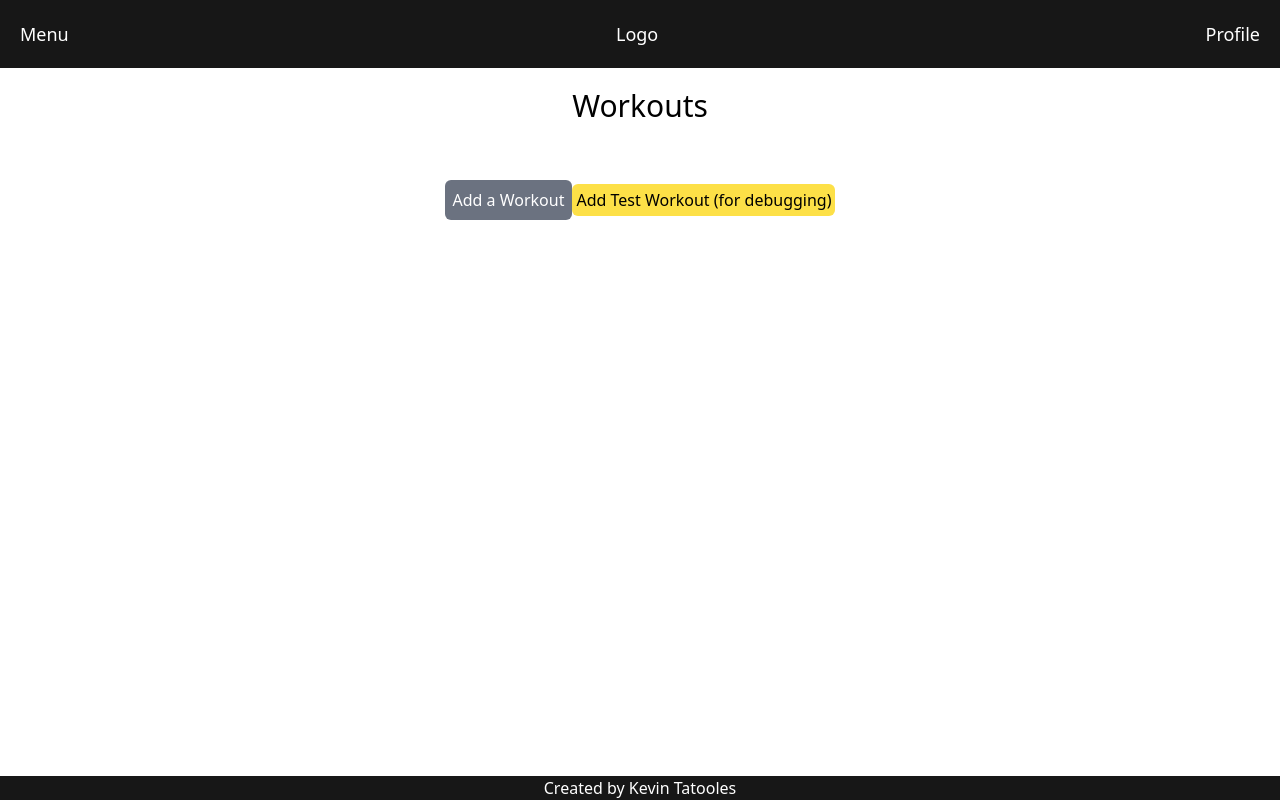
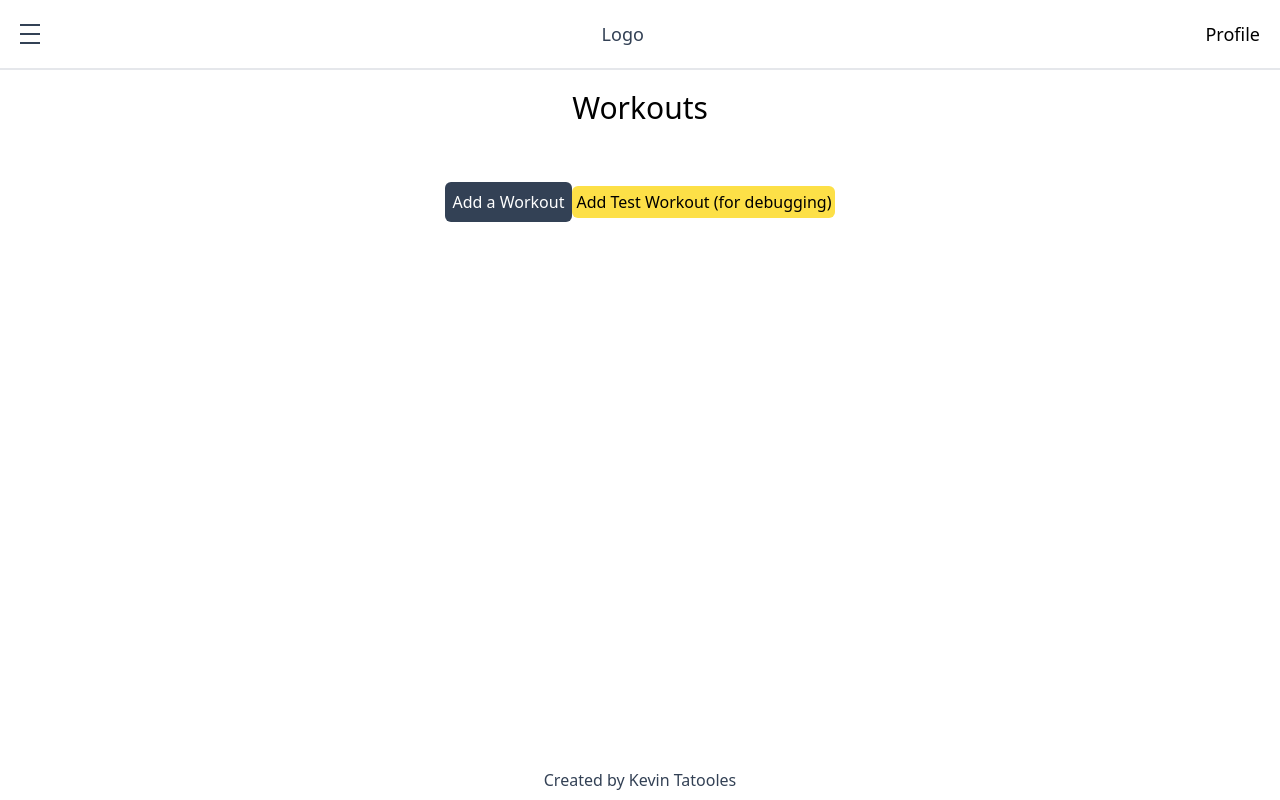
Before and after one commit to Tatooles/next-fitness-tracker, a Next.js app: page /workouts in a window 1280 px wide. Built offline with nearby package versions, Linux system fonts and the light colour scheme.

Commit message:
Add menu icon and some color changes

```diff
--- a/app/Modal.tsx
+++ b/app/Modal.tsx
@@ -17,7 +17,7 @@ export default function Modal({
     <>
       <div
         onClick={handleClose}
-        className="fixed top-0 left-0 bottom-0 right-0 z-10 bg-black bg-opacity-50"
+        className="fixed top-0 left-0 bottom-0 right-0 z-10 bg-slate-700 bg-opacity-50"
       ></div>
       {children}
     </>,
--- a/app/Sidebar.tsx
+++ b/app/Sidebar.tsx
@@ -10,7 +10,7 @@ export default function Sidebar({
 }) {
   return (
     <div
-      className={`fixed top-0 left-0 z-20 h-full w-40 bg-gray-300 ${
+      className={`fixed top-0 left-0 z-20 h-full w-40 bg-white ${
         isOpen ? "translate-x-0" : "-translate-x-full"
       } duration-300 ease-in-out `}
     >
--- a/app/layout.tsx
+++ b/app/layout.tsx
@@ -15,24 +15,31 @@ export default function RootLayout({
         <div id="modal"></div>
         <div
           id="root"
-          className="container mx-auto flex h-screen flex-col bg-[#171717]"
+          className="container mx-auto flex h-screen flex-col bg-white"
         >
           <Sidebar isOpen={sidebarOpen} setIsOpen={setSidebarOpen} />
           <div
             onClick={() => setSidebarOpen(false)}
-            className={`fixed top-0 bottom-0 left-0 right-0 z-10 bg-black bg-opacity-50 ${
+            className={`fixed top-0 bottom-0 left-0 right-0 z-10 bg-slate-700 bg-opacity-50 ${
               sidebarOpen ? "" : "hidden"
             }`}
           ></div>
           <header>
-            <nav className="flex justify-between p-5 text-lg text-white">
-              <div onClick={() => setSidebarOpen(true)}>Menu</div>
-              <div>Logo</div>
-              <div>Profile</div>
+            <nav className="flex items-center justify-between border-b-2 p-5 text-lg text-black">
+              <div
+                onClick={() => setSidebarOpen(true)}
+                className="flex h-[20px] w-[20px] flex-col justify-between overflow-hidden"
+              >
+                <div className="h-[2px] w-7 bg-slate-700"></div>
+                <div className="h-[2px] w-7 bg-slate-700"></div>
+                <div className="h-[2px] w-7 bg-slate-700 "></div>
+              </div>
+              <div className="flex items-center text-slate-700">Logo</div>
+              <div className="text-s-700 flex items-center">Profile</div>
             </nav>
           </header>
-          <main className="grow bg-white">{children}</main>
-          <footer className="text-center text-white">
+          <main className="grow">{children}</main>
+          <footer className="py-2 text-center text-slate-700">
             Created by Kevin Tatooles
           </footer>
         </div>
--- a/app/workouts/Workouts.tsx
+++ b/app/workouts/Workouts.tsx
@@ -54,7 +54,7 @@ function Exercise({ exercise }: { exercise: Exercise }) {
         // TODO: Notes take up a lot of space so they should default to collapsed and be openable
         <p>Notes:</p>
       )}
-      <p className="rounded-md bg-gray-400 p-2">{exercise.notes}</p>
+      <p className="rounded-md bg-slate-300 p-2">{exercise.notes}</p>
     </div>
   );
 }
--- a/app/workouts/page.tsx
+++ b/app/workouts/page.tsx
@@ -91,7 +91,7 @@ export default function Home() {
       <Workouts workouts={workouts}></Workouts>
       <button
         onClick={() => setAddWorkoutModalOpen(true)}
-        className="rounded-md bg-gray-500 p-2 text-white"
+        className="rounded-md bg-slate-700 p-2 text-white"
       >
         Add a Workout
       </button>
```
